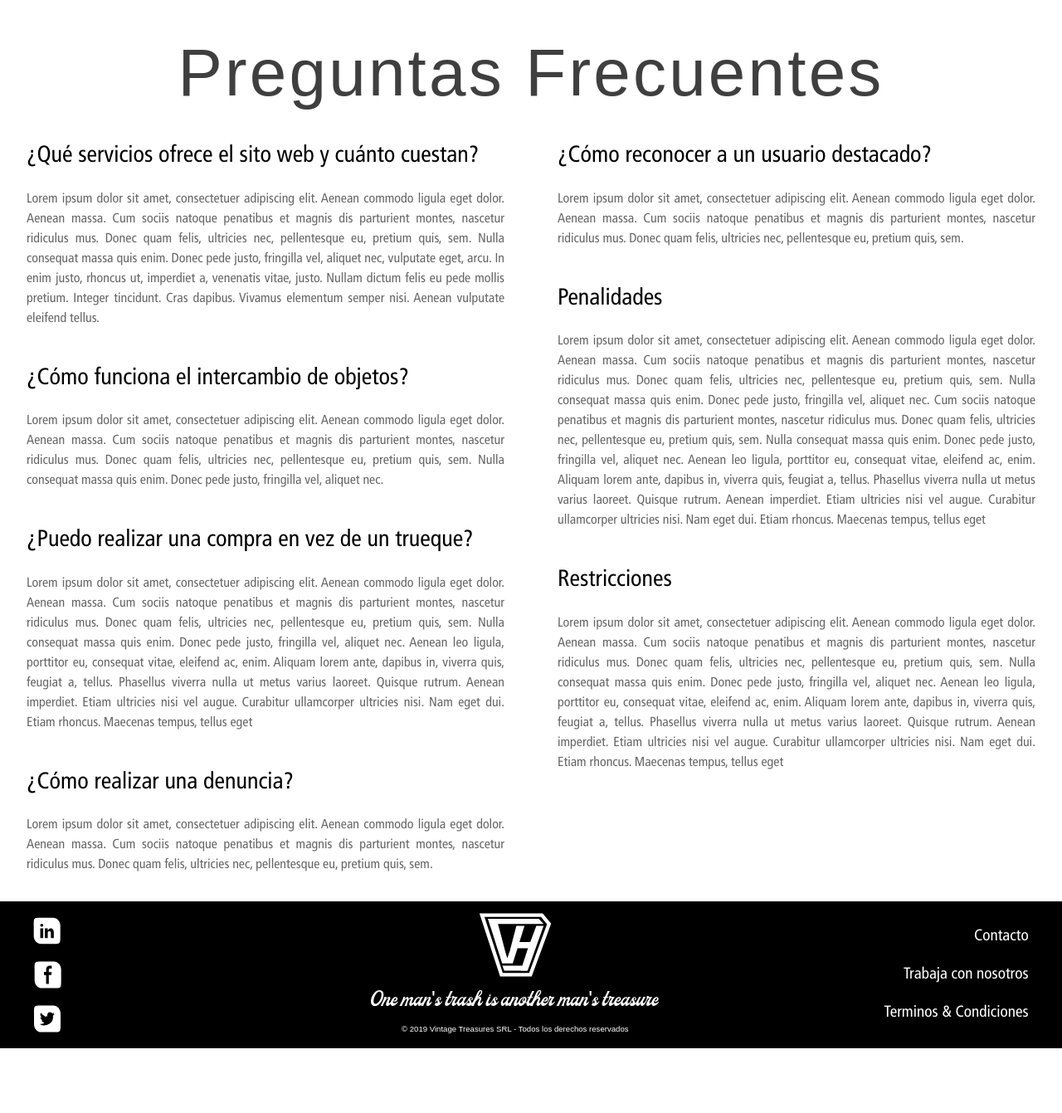
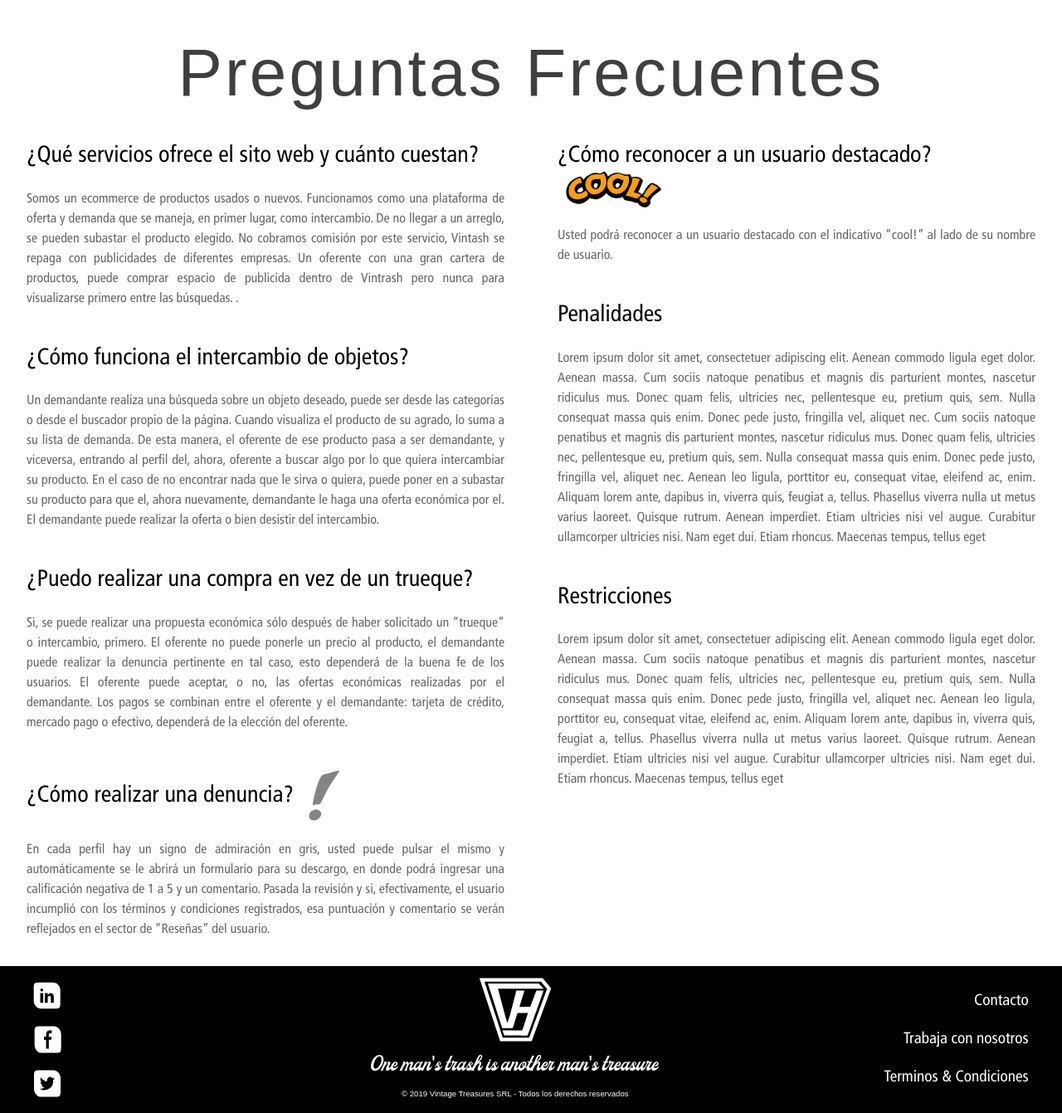
Before and after one commit to Lulitus85/Sprint3, a PHP site: page /faq.php in a window 1280 px wide. Shown: the part 120-1461 px from the top of the page at 83% size. Before the commit the page ends 1383 px from the top, so only its background shows below. Run offline with PHP 8.4, Linux system fonts and the light colour scheme; some web fonts are replaced.

Commit message:
estamos en el horno

```diff
--- a/css/faq_mobile.css
+++ b/css/faq_mobile.css
@@ -106,10 +135,37 @@
         width: 100%;
 
     }
+
+    .adm{
+        width:3%;
+        margin:0 0 0 10px;
+        display:inline-block;
+    }
+
+    .cool{
+        width:11%;
+        margin:0 0 0 10px;
+        display:inline-block;
+    }
+
 }
-
-
 
 
 /* // Medium devices (tablets, 768px and up) */
 /* FIN ESTILOS F A Q */
+
+@media (min-width: 768px){
+
+   .adm{
+        width:7%;
+        margin:0 0 0 10px;
+        display:inline-block;
+    }
+
+    .cool{
+        width:20%;
+        margin:0 0 0 10px;
+        display:inline-block;
+    }
+
+}
--- a/faq.php
+++ b/faq.php
@@ -35,45 +35,50 @@ if (count($_SESSION) != 0)
         <div class="boxes">
             <div class="left">
                 <h3>¿Qué servicios ofrece el sito web y cuánto cuestan?</h3>
-                    <p>Lorem ipsum dolor sit amet, consectetuer adipiscing elit. Aenean commodo
-                        ligula eget dolor. Aenean massa. Cum sociis natoque penatibus et magnis
-                        dis parturient montes, nascetur ridiculus mus. Donec quam felis, ultricies
-                        nec, pellentesque eu, pretium quis, sem. Nulla consequat massa quis enim.
-                        Donec pede justo, fringilla vel, aliquet nec, vulputate eget, arcu. In enim
-                        justo, rhoncus ut, imperdiet a, venenatis vitae, justo. Nullam dictum felis eu
-                        pede mollis pretium. Integer tincidunt. Cras dapibus. Vivamus elementum
-                        semper nisi. Aenean vulputate eleifend tellus.</p>
+                <p>Somos un ecommerce de productos usados o nuevos. Funcionamos como una plataforma de oferta y demanda
+                    que se maneja, en primer lugar, como intercambio. De no llegar a un arreglo, se pueden subastar el
+                    producto elegido.
+                    No cobramos comisión por este servicio, Vintash se repaga con publicidades de diferentes empresas.
+                    Un oferente con una gran cartera de productos, puede comprar espacio de publicida dentro de Vintrash
+                    pero nunca para visualizarse primero entre las búsquedas. .</p>
 
                 <h3>¿Cómo funciona el intercambio de objetos?</h3>
-                    <p>Lorem ipsum dolor sit amet, consectetuer adipiscing elit. Aenean commodo
-                    ligula eget dolor. Aenean massa. Cum sociis natoque penatibus et magnis
-                    dis parturient montes, nascetur ridiculus mus. Donec quam felis, ultricies
-                    nec, pellentesque eu, pretium quis, sem. Nulla consequat massa quis enim.
-                    Donec pede justo, fringilla vel, aliquet nec.</p>
+                <p>Un demandante realiza una búsqueda sobre un objeto deseado, puede ser desde las categorías o desde el
+                    buscador propio de la página.
+                    Cuando visualiza el producto de su agrado, lo suma a su lista de demanda.
+                    De esta manera, el oferente de ese producto pasa a ser demandante, y viceversa, entrando al perfil
+                    del, ahora, oferente a buscar algo por lo que quiera intercambiar su producto.
+                    En el caso de no encontrar nada que le sirva o quiera, puede poner en a subastar su producto para
+                    que el, ahora nuevamente, demandante le haga una oferta económica por el.
+                    El demandante puede realizar la oferta o bien desistir del intercambio.</p>
 
                 <h3>¿Puedo realizar una compra en vez de un trueque?</h3>
-                        <p>Lorem ipsum dolor sit amet, consectetuer adipiscing elit. Aenean commodo
-                        ligula eget dolor. Aenean massa. Cum sociis natoque penatibus et magnis
-                        dis parturient montes, nascetur ridiculus mus. Donec quam felis, ultricies
-                        nec, pellentesque eu, pretium quis, sem. Nulla consequat massa quis enim.
-                        Donec pede justo, fringilla vel, aliquet nec. Aenean leo ligula, porttitor eu,
-                        consequat vitae, eleifend ac, enim. Aliquam lorem ante, dapibus in, viverra
-                        quis, feugiat a, tellus. Phasellus viverra nulla ut metus varius laoreet.
-                        Quisque rutrum. Aenean imperdiet. Etiam ultricies nisi vel augue. Curabitur ullamcorper ultricies nisi. Nam eget dui. Etiam rhoncus. Maecenas
-                        tempus, tellus eget</p>
+                <p>Si, se puede realizar una propuesta económica sólo después de haber solicitado un “trueque” o
+                    intercambio, primero.
+                    El oferente no puede ponerle un precio al producto, el demandante puede
+                    realizar la denuncia pertinente en tal caso, esto dependerá de la buena fe
+                    de los usuarios.
+                    El oferente puede aceptar, o no, las ofertas económicas realizadas por el
+                    demandante.
+                    Los pagos se combinan entre el oferente y el demandante: tarjeta de
+                    crédito, mercado pago o efectivo, dependerá de la elección del oferente.</p>
 
-                    <h3>¿Cómo realizar una denuncia?</h3>
-                    <p>Lorem ipsum dolor sit amet, consectetuer adipiscing elit. Aenean commodo
-                        ligula eget dolor. Aenean massa. Cum sociis natoque penatibus et magnis
-                        dis parturient montes, nascetur ridiculus mus. Donec quam felis, ultricies
-                        nec, pellentesque eu, pretium quis, sem.</p>
+                <h3>¿Cómo realizar una denuncia?
+                    <div class="adm">
+                <img src="img/admiration_marc-01.svg" alt="admiration_marc">
+                    </div>
+                </h3>
+
+                <p>En cada perfil hay un signo de admiración en gris, usted puede pulsar el mismo y automáticamente se le abrirá un formulario para su descargo, en donde podrá ingresar una calificación negativa de 1 a 5 y un comentario.
+                Pasada la revisión y si, efectivamente, el usuario incumplió con los términos y condiciones registrados, esa puntuación y comentario se verán reflejados en el sector de “Reseñas” del usuario.</p>
             </div>
             <div class="right">
-                    <h3>¿Cómo reconocer a un usuario destacado?</h3>
-                    <p>Lorem ipsum dolor sit amet, consectetuer adipiscing elit. Aenean commodo
-                    ligula eget dolor. Aenean massa. Cum sociis natoque penatibus et magnis
-                    dis parturient montes, nascetur ridiculus mus. Donec quam felis, ultricies
-                    nec, pellentesque eu, pretium quis, sem.</p>
+                <h3>¿Cómo reconocer a un usuario destacado?
+                <div class="cool">
+                <img src="img/cool-01.svg" alt="cool">
+                    </div>
+                </h3>
+                <p>Usted podrá reconocer a un usuario destacado con el indicativo “cool!” al lado de su nombre de usuario.</p>
 
                 <h3>Penalidades</h3>
                 <p>Lorem ipsum dolor sit amet, consectetuer adipiscing elit. Aenean commodo
@@ -98,7 +103,8 @@ if (count($_SESSION) != 0)
                     Donec pede justo, fringilla vel, aliquet nec. Aenean leo ligula, porttitor eu,
                     consequat vitae, eleifend ac, enim. Aliquam lorem ante, dapibus in, viverra
                     quis, feugiat a, tellus. Phasellus viverra nulla ut metus varius laoreet.
-                    Quisque rutrum. Aenean imperdiet. Etiam ultricies nisi vel augue. Curabitur ullamcorper ultricies nisi. Nam eget dui. Etiam rhoncus. Maecenas
+                    Quisque rutrum. Aenean imperdiet. Etiam ultricies nisi vel augue. Curabitur ullamcorper ultricies
+                    nisi. Nam eget dui. Etiam rhoncus. Maecenas
                     tempus, tellus eget </p>
             </div>
         </div>
@@ -110,9 +116,16 @@ if (count($_SESSION) != 0)
 
     <!-- AQUI TERMINA EL FOOTER -->
 
-        <script src="https://code.jquery.com/jquery-3.3.1.slim.min.js" integrity="sha384-q8i/X+965DzO0rT7abK41JStQIAqVgRVzpbzo5smXKp4YfRvH+8abtTE1Pi6jizo" crossorigin="anonymous"></script>
-        <script src="https://cdnjs.cloudflare.com/ajax/libs/popper.js/1.14.7/umd/popper.min.js" integrity="sha384-UO2eT0CpHqdSJQ6hJty5KVphtPhzWj9WO1clHTMGa3JDZwrnQq4sF86dIHNDz0W1" crossorigin="anonymous"></script>
-        <script src="https://stackpath.bootstrapcdn.com/bootstrap/4.3.1/js/bootstrap.min.js" integrity="sha384-JjSmVgyd0p3pXB1rRibZUAYoIIy6OrQ6VrjIEaFf/nJGzIxFDsf4x0xIM+B07jRM" crossorigin="anonymous"></script>
+    <script src="https://code.jquery.com/jquery-3.3.1.slim.min.js"
+        integrity="sha384-q8i/X+965DzO0rT7abK41JStQIAqVgRVzpbzo5smXKp4YfRvH+8abtTE1Pi6jizo" crossorigin="anonymous">
+    </script>
+    <script src="https://cdnjs.cloudflare.com/ajax/libs/popper.js/1.14.7/umd/popper.min.js"
+        integrity="sha384-UO2eT0CpHqdSJQ6hJty5KVphtPhzWj9WO1clHTMGa3JDZwrnQq4sF86dIHNDz0W1" crossorigin="anonymous">
+    </script>
+    <script src="https://stackpath.bootstrapcdn.com/bootstrap/4.3.1/js/bootstrap.min.js"
+        integrity="sha384-JjSmVgyd0p3pXB1rRibZUAYoIIy6OrQ6VrjIEaFf/nJGzIxFDsf4x0xIM+B07jRM" crossorigin="anonymous">
+    </script>
 
 </body>
+
 </html>
--- a/usuario.json
+++ b/usuario.json
@@ -3,3 +3,4 @@
 {"name":"Lulitus!","email":"cavagnalucia@gmail.com","password":"$2y$10$.PFhLL1j1\/SHP3lc58bCIeE2dmkpjoXKOqfWOlqFlMuQY8oX9xbJ2","avatar":"5cdb8ccd0f83b.jpeg"}
 {"name":"Brai","email":"lleonel@gmail.com","password":"$2y$10$XUTmW0ornyJBH8h2ar3j..r56\/sI8ZJ0fgtTLk2rAbXBf6qDqkQp6","avatar":"5cdb8f110dfa0.jpeg"}
 {"name":"Cecilia","email":"ceci@pio.com.ar","password":"$2y$10$YuH3GD0Q6t0wt9GzW4fcieScZX2l98mMRF8rM21AiAfhModuwFZdq","avatar":"5cdb94504b023.jpeg"}
+{"name":"Brail","email":"bleonelm@gmail.com","password":"$2y$10$nbrvOIGT4EKhc8Rj9mnJueuoTfTW6RIGl66nXfN.rE07sju7.TaB2","avatar":"5cde11724c0f3.jpeg"}
```
Also changed, not shown: other parts of css/faq_mobile.css (+32 -3 lines), css/bienvenida_mobile.css (+42 -1 lines), profile.php (+23 -4 lines), imagenesUsuarios/5cde11724c0f3.jpeg (added), img/admiration_marc-01.svg (added), img/cool-01.svg (added), img/marco_fotoPerfil-01.svg (added), img/marco_fotoPerfil2.svg (added). Lines whose indentation alone changed are shown as unchanged.
